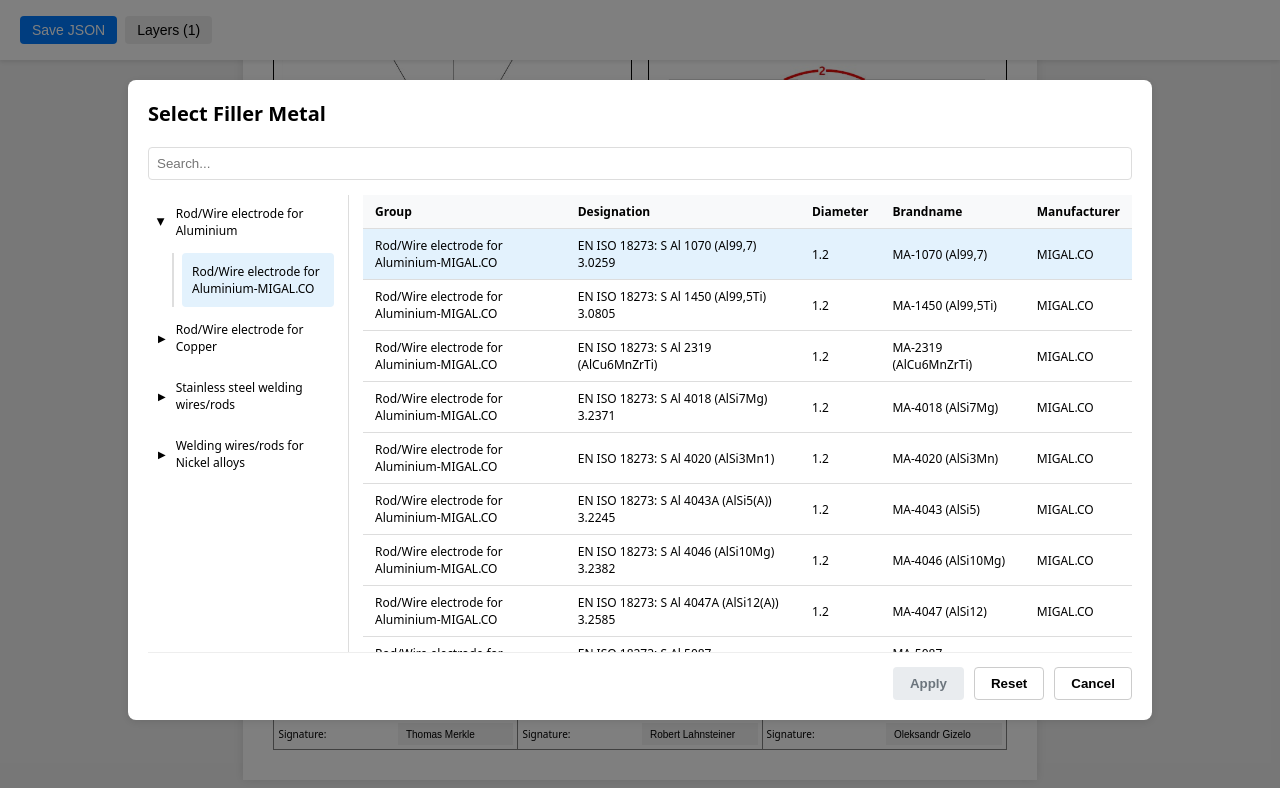
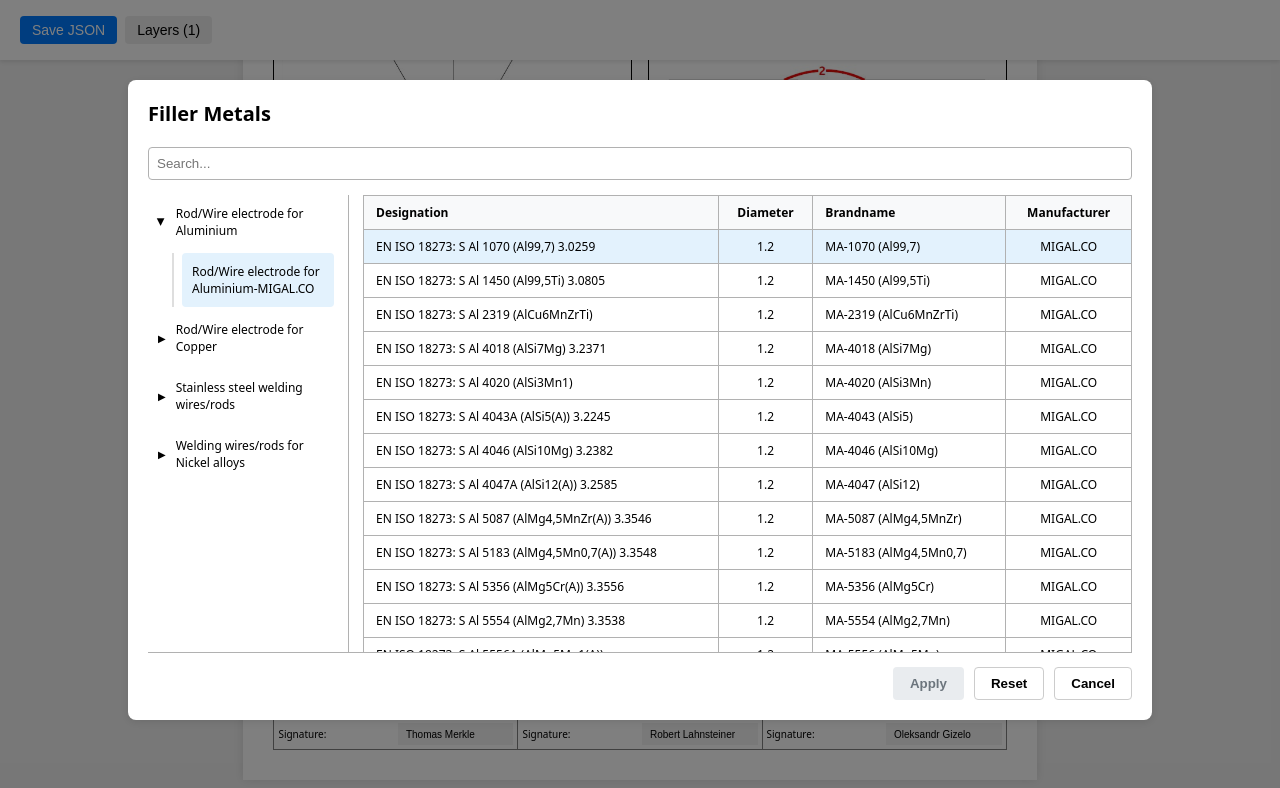
Before and after one commit to gizelo/wps-app, a React (Vite) app: page / in a window 1280 px wide. Both pictures are taken after a click on the element "EN ISO 18273: S Al 1070 (Al99,7) 3.0259". Shown: the part 492-1280 px from the top of the page. Built offline with nearby package versions, Linux system fonts and the light colour scheme.

Commit message:
Enhance GeneralInfo, SelectionModal, FillerMetal, and WeldingDetails components with centered column alignment for improved table layout; update modal titles for consistency. Refactor table rendering logic in SelectionModal to utilize memoization for performance optimization.

```diff
--- a/src/components/GeneralInfo.tsx
+++ b/src/components/GeneralInfo.tsx
@@ -153,10 +153,11 @@
   }));
 
   const tableColumns = [
-    { key: "Standard", label: "Standard" },
-    { key: "Designation", label: "Designation" },
-    { key: "MaterialNumber", label: "Material Number" },
-    { key: "MaterialName", label: "Material" },
+    { key: "GroupNumber", label: "Group", centred: true },
+    { key: "Standard", label: "Standard", centred: true },
+    { key: "Designation", label: "Designation", centred: true },
+    { key: "MaterialNumber", label: "Material Number", centred: true },
+    { key: "MaterialName", label: "Material", centred: true },
   ];
 
   const leftColumnFields = [
--- a/src/components/common/SelectionModal.tsx
+++ b/src/components/common/SelectionModal.tsx
@@ -1,5 +1,13 @@
-import { Fragment, useEffect, useMemo, useState } from "react";
+import {
+  Fragment,
+  useEffect,
+  useMemo,
+  useState,
+  useRef,
+  useCallback,
+} from "react";
 import styled from "styled-components";
+import React from "react";
 
 const ModalOverlay = styled.div`
   position: fixed;
@@ -36,7 +44,7 @@
   width: 100%;
   padding: 8px;
   margin-bottom: 15px;
-  border: 1px solid #ddd;
+  border: 1px solid #b1b1b1;
   border-radius: 4px;
 `;
 
@@ -67,9 +75,10 @@
   width: 100%;
   background-color: #f8f8f8;
   padding: 12px;
-  border-radius: 4px 0 0 0;
+  border-top: 1px solid #b1b1b1;
+  border-left: 1px solid #b1b1b1;
+  border-top-left-radius: 4px;
   font-size: 1.2em;
-  color: #666;
   text-wrap: auto;
   text-align: left;
 `;
@@ -112,7 +121,7 @@
   justify-content: flex-end;
   gap: 10px;
   padding-top: 14px;
-  border-top: 1px solid #eee;
+  border-top: 1px solid #b1b1b1;
 `;
 
 const Button = styled.button<{ primary?: boolean; disabled?: boolean }>`
@@ -142,28 +151,31 @@
   flex: 1;
   overflow: auto;
   padding-left: 14px;
-  border-left: 1px solid #ddd;
+  border-left: 1px solid #b1b1b1;
 `;
 
 const Table = styled.table`
   width: 100%;
   border-collapse: collapse;
   font-size: 1.2em;
+  border: 1px solid #b1b1b1;
 `;
 
-const Th = styled.th`
+const Th = styled.th<{ centred?: boolean }>`
   padding: 8px 12px;
-  text-align: left;
-  border-bottom: 1px solid #ddd;
+  text-align: ${(props) => (props.centred ? "center" : "left")};
+  border-bottom: 1px solid #b1b1b1;
   background: #f8f9fa;
   position: sticky;
   top: 0;
+  border: 1px solid #b1b1b1;
 `;
 
-const Td = styled.td`
+const Td = styled.td<{ centred?: boolean }>`
   padding: 8px 12px;
-  border-bottom: 1px solid #ddd;
-  text-align: left;
+  border-bottom: 1px solid #b1b1b1;
+  text-align: ${(props) => (props.centred ? "center" : "left")};
+  border: 1px solid #b1b1b1;
 `;
 
 const Tr = styled.tr<{ selected?: boolean }>`
@@ -198,8 +210,76 @@
   selectedId?: string;
   onSelect: (item: Item) => void;
   searchable?: boolean;
-  tableColumns: { key: string; label: string }[];
+  tableColumns: { key: string; label: string; centred?: boolean }[];
 }
+
+interface TableProps {
+  items: Item[];
+  selectedCategory: Category | null;
+  tempSelected: Item | null;
+  onSelect: (item: Item) => void;
+  tableColumns: { key: string; label: string; centred?: boolean }[];
+}
+
+const MemoizedTable = React.memo(function TableComponent({
+  items,
+  selectedCategory,
+  tempSelected,
+  onSelect,
+  tableColumns,
+}: TableProps) {
+  const tableRef = useRef<HTMLDivElement>(null);
+  const [scrollPosition, setScrollPosition] = useState(0);
+
+  // Save scroll position before re-render
+  useEffect(() => {
+    if (tableRef.current) {
+      setScrollPosition(tableRef.current.scrollTop);
+    }
+  }, [tempSelected]);
+
+  // Restore scroll position after re-render
+  useEffect(() => {
+    if (tableRef.current) {
+      tableRef.current.scrollTop = scrollPosition;
+    }
+  }, [scrollPosition]);
+
+  const filteredItems = useMemo(() => {
+    return items.filter((item) => item.categoryId === selectedCategory?.id);
+  }, [items, selectedCategory?.id]);
+
+  return (
+    <TableContainer ref={tableRef}>
+      <Table>
+        <thead>
+          <tr>
+            {tableColumns.map((col) => (
+              <Th key={col.key} centred={col.centred}>
+                {col.label}
+              </Th>
+            ))}
+          </tr>
+        </thead>
+        <tbody>
+          {filteredItems.map((item) => (
+            <Tr
+              key={item.id}
+              selected={tempSelected?.id === item.id}
+              onClick={() => onSelect(item)}
+            >
+              {tableColumns.map((col) => (
+                <Td key={col.key} centred={col.centred}>
+                  {item[col.key] || ""}
+                </Td>
+              ))}
+            </Tr>
+          ))}
+        </tbody>
+      </Table>
+    </TableContainer>
+  );
+});
 
 export function SelectionModal({
   isOpen,
@@ -219,6 +299,10 @@
     null
   );
   const [tempSelected, setTempSelected] = useState<Item | null>(null);
+
+  const handleTableItemSelect = useCallback((item: Item) => {
+    setTempSelected(item);
+  }, []);
 
   // Lock body scroll when modal is open
   useEffect(() => {
@@ -372,43 +456,6 @@
       ));
   };
 
-  const renderTable = () => {
-    if (!selectedCategory) return null;
-
-    const filteredItems = items.filter(
-      (item) => item.categoryId === selectedCategory.id
-    );
-
-    return (
-      <TableContainer>
-        <Table>
-          <thead>
-            <tr>
-              <Th>Group</Th>
-              {tableColumns.map((col) => (
-                <Th key={col.key}>{col.label}</Th>
-              ))}
-            </tr>
-          </thead>
-          <tbody>
-            {filteredItems.map((item) => (
-              <Tr
-                key={item.id}
-                selected={tempSelected?.id === item.id}
-                onClick={() => setTempSelected(item)}
-              >
-                <Td>{item.categoryId}</Td>
-                {tableColumns.map((col) => (
-                  <Td key={col.key}>{item[col.key] || ""}</Td>
-                ))}
-              </Tr>
-            ))}
-          </tbody>
-        </Table>
-      </TableContainer>
-    );
-  };
-
   return (
     <ModalOverlay onClick={onClose}>
       <ModalContent onClick={(e) => e.stopPropagation()}>
@@ -437,7 +484,13 @@
               </DescriptionPanel>
             )}
           </LeftPanel>
-          {renderTable()}
+          <MemoizedTable
+            items={items}
+            selectedCategory={selectedCategory}
+            tempSelected={tempSelected}
+            onSelect={handleTableItemSelect}
+            tableColumns={tableColumns}
+          />
         </ContentContainer>
 
         <ModalFooter>
--- a/src/components/tables/FillerMetal.tsx
+++ b/src/components/tables/FillerMetal.tsx
@@ -123,9 +123,9 @@
 
   const tableColumns = [
     { key: "Designation", label: "Designation" },
-    { key: "Diameter", label: "Diameter" },
+    { key: "Diameter", label: "Diameter", centred: true },
     { key: "Brandname", label: "Brandname" },
-    { key: "Manufacturer", label: "Manufacturer" },
+    { key: "Manufacturer", label: "Manufacturer", centred: true },
   ];
 
   // Custom cell renderer for all fields except Passes
@@ -184,7 +184,7 @@
         isOpen={isModalOpen}
         onClose={() => setIsModalOpen(false)}
         onReset={handleReset}
-        title="Select Filler Metal"
+        title="Filler Metals"
         categories={fillerCategories}
         items={fillerItems}
         selectedId={
--- a/src/components/tables/WeldingDetails.tsx
+++ b/src/components/tables/WeldingDetails.tsx
@@ -60,7 +60,7 @@
   }));
 
   const tableColumns = [
-    { key: "Code", label: "Code" },
+    { key: "Code", label: "Code", centred: true },
     { key: "Description", label: "Description" },
   ];
 
@@ -80,7 +80,7 @@
         isOpen={isOpen}
         onClose={() => setIsOpen(false)}
         onReset={handleReset}
-        title="Select Process"
+        title="Processes"
         categories={processCategories}
         items={processItems}
         selectedId={value}
```
